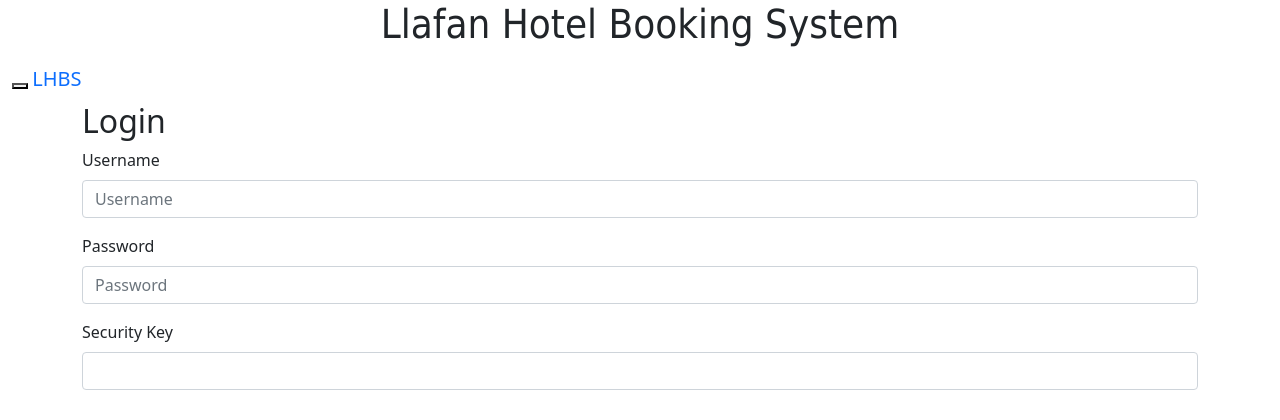
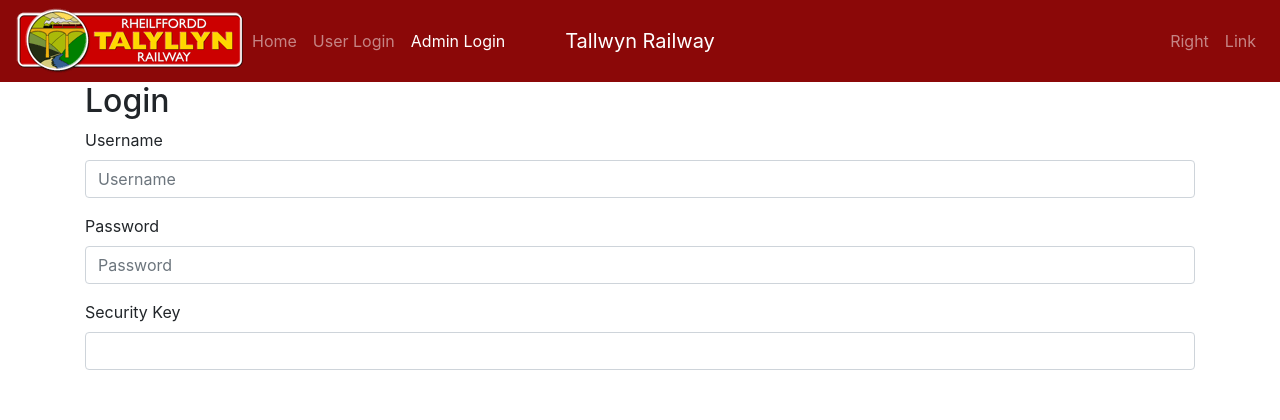
Before and after one commit to Will-Stewart/COMP2003-2020-GROUP-P-LHBS, a PHP site: page /loginAdmin.php in a window 1280 px wide. Shown: the top 420 px of the page. Run offline with PHP 8.4, Linux system fonts and the light colour scheme.

Commit message:
Update admin login page

```diff
--- a/website/dbConnect.php
+++ b/website/dbConnect.php
@@ -1,10 +1,10 @@
 <?php
 /* Database credentials. Assuming you are running MySQL
 server with default setting (user 'root' with no password) */
-define('DB_SERVER', 'localhost');
-define('DB_USERNAME', 'root');
+define('DB_SERVER', 'groupp2003.database.windows.net');
+define('DB_USERNAME', 'azureuser');
 define('DB_PASSWORD', '');
-define('DB_NAME', 'demo');
+define('DB_NAME', 'RegisteredAdmins');
 
 /* Attempt to connect to MySQL database */
 $link = mysqli_connect(DB_SERVER, DB_USERNAME, DB_PASSWORD, DB_NAME);
--- a/website/loginAdmin.php
+++ b/website/loginAdmin.php
@@ -4,35 +4,56 @@
     <title>Llafan Hotel Booking System</title>
     <meta charset="utf-8">
     <meta name="viewport" content="width=device-width, initial-scale=1">
-    <link href="https://cdn.jsdelivr.net/npm/bootstrap@5.0.0-beta1/dist/css/bootstrap.min.css" rel="stylesheet" integrity="sha384-giJF6kkoqNQ00vy+HMDP7azOuL0xtbfIcaT9wjKHr8RbDVddVHyTfAAsrekwKmP1" crossorigin="anonymous">
-    <script src="https://cdn.jsdelivr.net/npm/bootstrap@5.0.0-beta1/dist/js/bootstrap.bundle.min.js" integrity="sha384-ygbV9kiqUc6oa4msXn9868pTtWMgiQaeYH7/t7LECLbyPA2x65Kgf80OJFdroafW" crossorigin="anonymous"></script>
+    <link rel="stylesheet" href="https://maxcdn.bootstrapcdn.com/bootstrap/4.5.2/css/bootstrap.min.css">
 </head>
 
 
 <body>
 
+<nav class="navbar navbar-expand-md navbar-dark " style="background-color: #8B0808;">
+    <div class="navbar-collapse collapse w-100 order-1 order-md-0 dual-collapse2">
+        <ul class="navbar-nav">
+            <li class="nav-item">
+                <img src="img/talyllyn-logo.png" width="228" height="66" alt="logo">
+            </li>
+        </ul>
 
-<div class="jumbotron text-center" style="margin-bottom:0">
-    <h1 style="font-family:Tahoma;white-space: nowrap; font-size: 40px;">Llafan Hotel Booking System</h1>
-</div>
+        <ul class="navbar-nav mr-auto">
 
-<nav class="navbar navbar-inverse">
-    <div class="container-fluid">
-        <div class="navbar-header">
-            <button type="button" class="navbar-toggle" data-toggle="collapse" data-target="#myNavbar">
-                <span class="icon-bar"></span>
-                <span class="icon-bar"></span>
-                <span class="icon-bar"></span>
-            </button>
-            <a class="navbar-brand" href="#">LHBS</a>
-        </div>
-        <div class="collapse navbar-collapse" id="myNavbar">
-            <ul class="nav navbar-nav">
-                <li style="font-family: Calibri"><a href="index.php">Home</a></li>
-                <li class="active" style="font-family: Calibri"><a href="#">Admin Login</a></li>
-                <li style="font-family: Calibri"><a href="loginUser.php">User Login</a></li>
-            </ul>
-        </div>
+            <li class="nav-item">
+                <a class="nav-link" href="index.php">Home</a>
+            </li>
+            <li class="nav-item">
+                <a class="nav-link" href="loginUser.php">User Login</a>
+            </li>
+            <li class="nav-item active" style="align-items: center">
+                <a class="nav-link" href="loginAdmin.php">Admin Login</a>
+            </li>
+        </ul>
+    </div>
+
+
+
+    <div class="mx-auto order-0">
+        <a class="navbar-brand mx-auto" href="#">Tallwyn Railway</a>
+        <button class="navbar-toggler" type="button" data-toggle="collapse" data-target=".dual-collapse2">
+            <span class="navbar-toggler-icon"></span>
+        </button>
+    </div>
+
+
+
+
+
+    <div class="navbar-collapse collapse w-100 order-3 dual-collapse2">
+        <ul class="navbar-nav ml-auto">
+            <li class="nav-item">
+                <a class="nav-link" href="#">Right</a>
+            </li>
+            <li class="nav-item">
+                <a class="nav-link" href="#">Link</a>
+            </li>
+        </ul>
     </div>
 </nav>
 
```
Also changed, not shown: website/img/talyllyn-logo.png (added).
